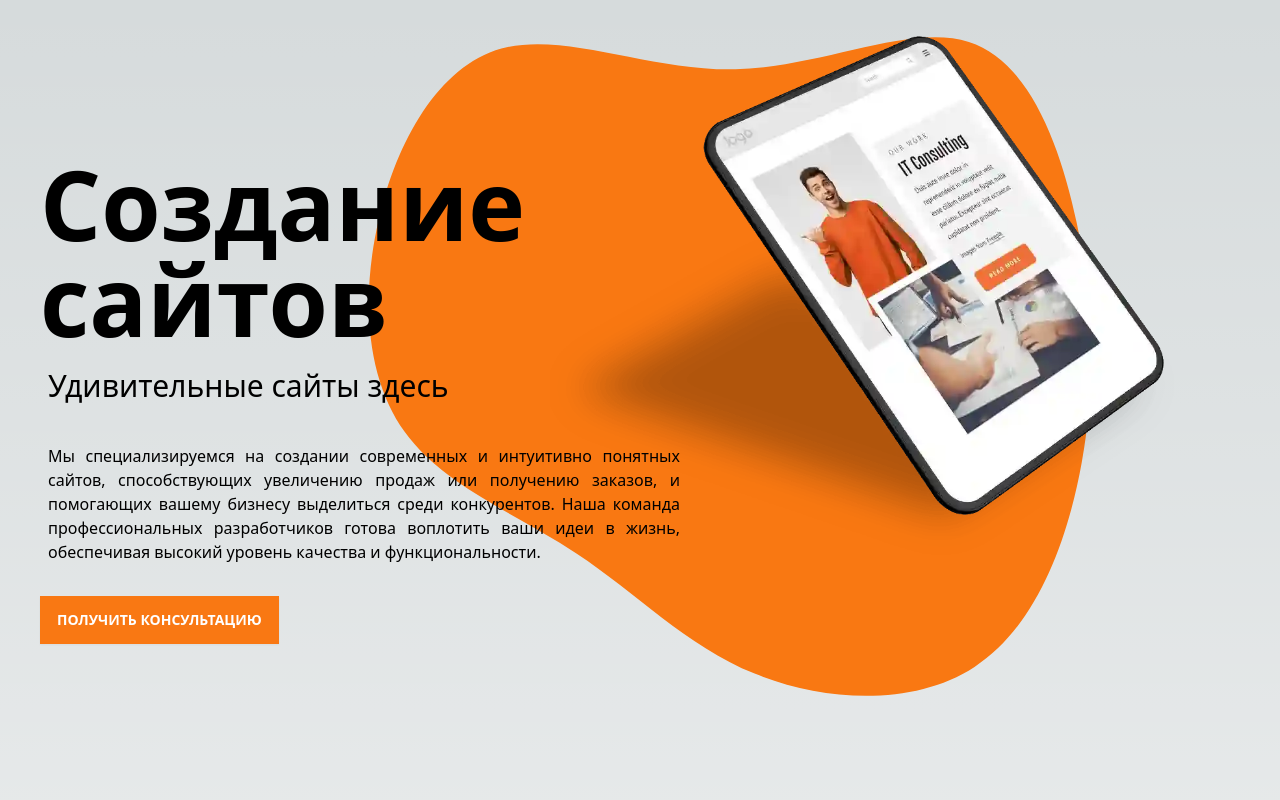
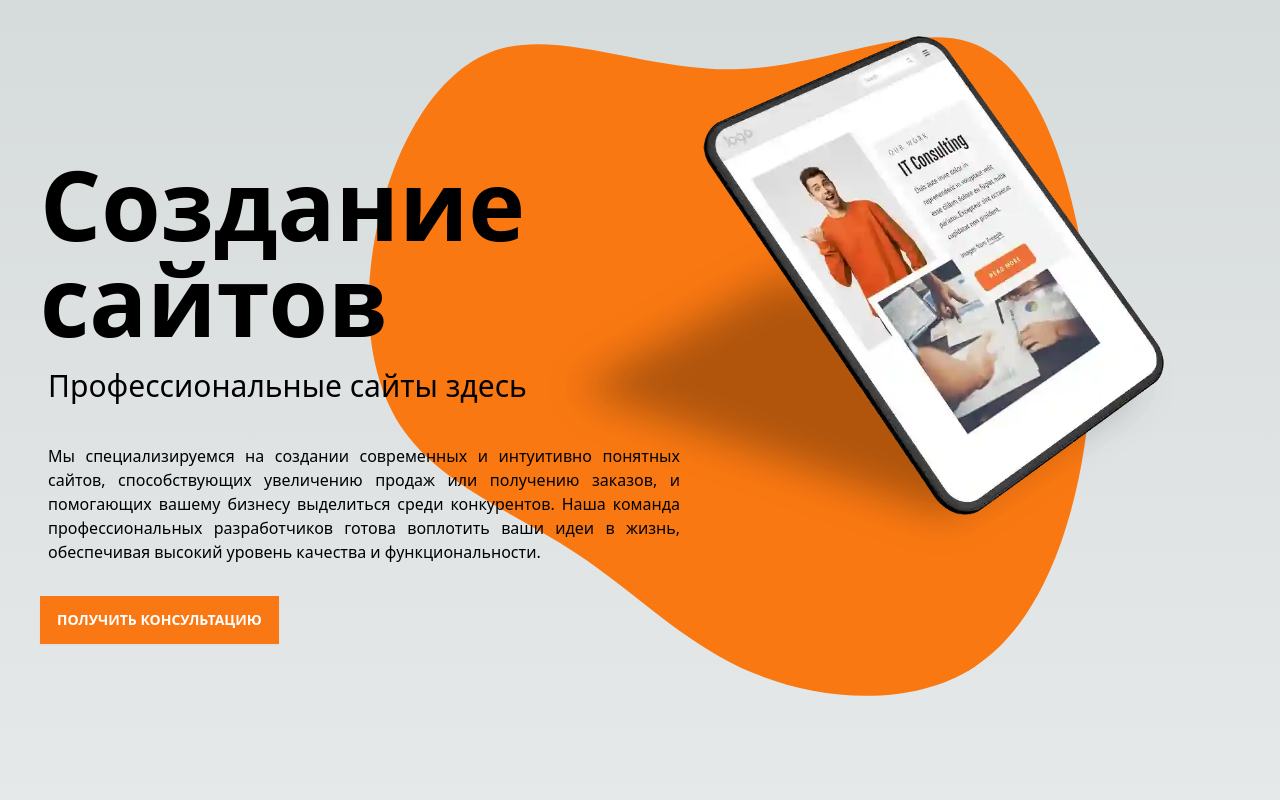
Before and after one commit to Victor-Irzunov/site2024, a Next.js app: page / in a window 1280 px wide. Shown: the top 800 px of the page. Built offline with nearby package versions, Linux system fonts and the light colour scheme.

Commit message:
yandex-8

```diff
--- a/app/page.js
+++ b/app/page.js
@@ -22,7 +22,7 @@ export default function Home() {
                 Создание сайтов
               </h1>
               <h2 className='mt-5 sd:text-3xl xz:text-xl font-light sd:pl-2 xz:pl-1'>
-                Удивительные сайты здесь
+                Профессиональные сайты здесь
               </h2>
               <div className='container mx-auto'>
                 <p className='sd:mt-10 xz:mt-6 font-light sd:pl-2 xz:pl-1 sd:text-justify xz:text-left sd:text-base xz:text-sm'>
```
